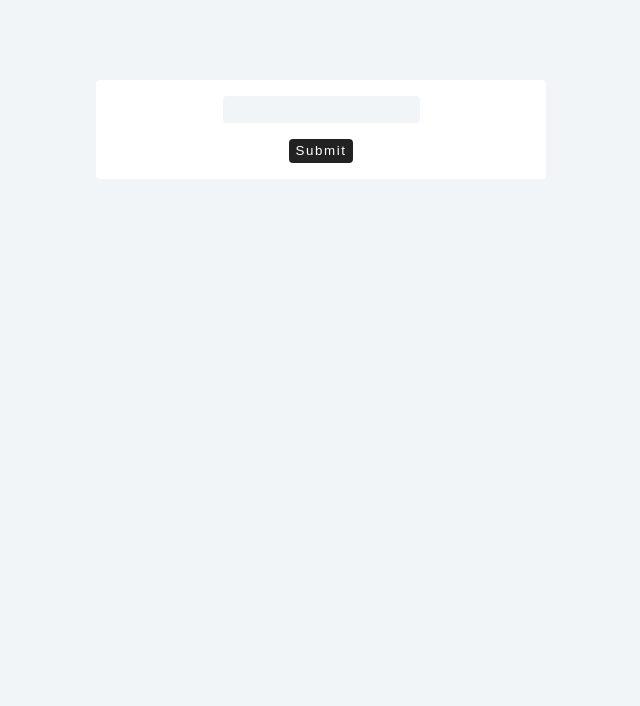
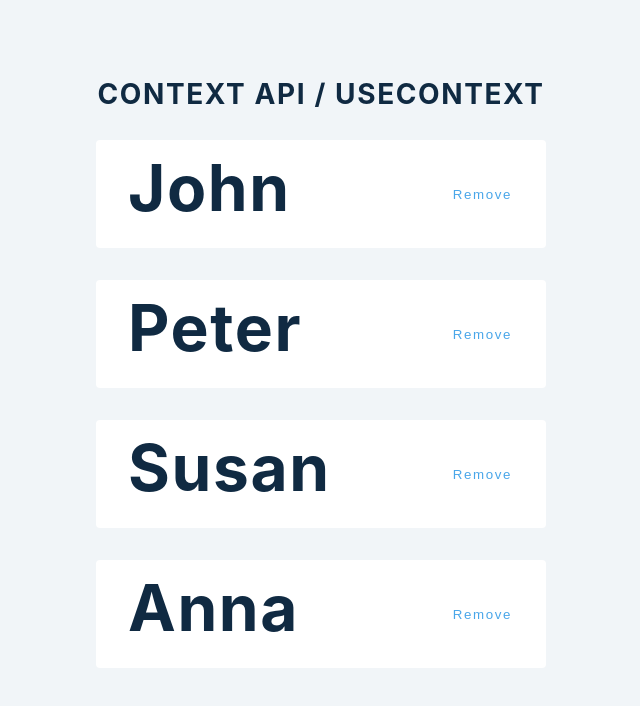
Before and after one commit to pv-kiran/React_basics, a React (Create React App) app: page / in a window 1280 px wide. Shown: the top 706 px of the page, without its empty margins (319-959 px from the left). Built offline with nearby package versions, Linux system fonts and the light colour scheme.

Commit message:
usecontext basics

```diff
--- a/src/App.js
+++ b/src/App.js
@@ -1,6 +1,6 @@
 import './App.css';
 import React from 'react';
-import UseReducer from './UseReducer/UseReducer';
+import UseContext from './PropDrilling/UseContext';
 
 
 // import ErrorExample from './Use-state/ErrorExample';
@@ -19,6 +19,8 @@ import UseReducer from './UseReducer/UseReducer';
 // import MultipleInputs from './Forms/MultipleInputs';
 // import UseRef from './UseRef/UseRef';
 // import Setup from './UseReducer/Setup';
+// import UseReducer from './UseReducer/UseReducer';
+// import PropDrilling from './PropDrilling/PropDrilling';
 
 
 
@@ -48,7 +50,9 @@ function App() {
         {/* <MultipleInputs></MultipleInputs> */}
         {/* <UseRef></UseRef> */}
         {/* <Setup></Setup> */}
-        <UseReducer></UseReducer>
+        {/* <UseReducer></UseReducer> */}
+        {/* <PropDrilling></PropDrilling> */}
+        <UseContext></UseContext>
       </div>
     )
 }
--- /dev/null
+++ b/src/PropDrilling/PropDrilling.js
@@ -0,0 +1,9 @@
+import React , {useState} from 'react'
+
+function PropDrilling() {
+
+
+}
+
+
+export default PropDrilling
--- /dev/null
+++ b/src/PropDrilling/UseContext.js
@@ -0,0 +1,63 @@
+import React, { useState, useContext } from 'react'
+
+const PersonContext = React.createContext();
+
+function UseContext() {
+    const data = [
+        { id: 1, name: 'john' },
+        { id: 2, name: 'peter' },
+        { id: 3, name: 'susan' },
+        { id: 4, name: 'anna' },
+    ];
+
+    const [people, setPeople] = useState(data);
+
+    const removeItem = (id) => {
+        setPeople((people) => {
+            return people.filter((person) => {
+                if (person.id !== id) {
+                    return person;
+                }
+            })
+        })
+    }
+
+    return (
+        <PersonContext.Provider value = {{removeItem , people}} >
+            <h3>CONTEXT API / USECONTEXT</h3>
+            <List></List>
+        </PersonContext.Provider>
+    )
+
+}
+
+function List() {
+    const {people} = useContext(PersonContext)
+    return (
+        <React.Fragment>
+            {
+                people.map((person) => {
+                    return (
+                        <Person {...person} key={person.id} ></Person>
+                    )
+                })
+            }
+        </React.Fragment>
+    )
+}
+
+
+function Person({ id, name}) {
+    const {removeItem} = useContext(PersonContext);
+    console.log(removeItem);
+    return (
+        <React.Fragment>
+            <div className='item'>
+                <h1>{name}</h1>
+                <button onClick={() => { removeItem(id) }}>Remove</button>
+            </div>
+        </React.Fragment>
+    )
+}
+
+export default UseContext
--- a/src/UseReducer/UseReducer.js
+++ b/src/UseReducer/UseReducer.js
@@ -41,7 +41,6 @@ const reducer = (state , action) => {
        modalContent: 'Item removed'
      }
   }
-
   throw new Error('No action type founded');
 }
 
```
